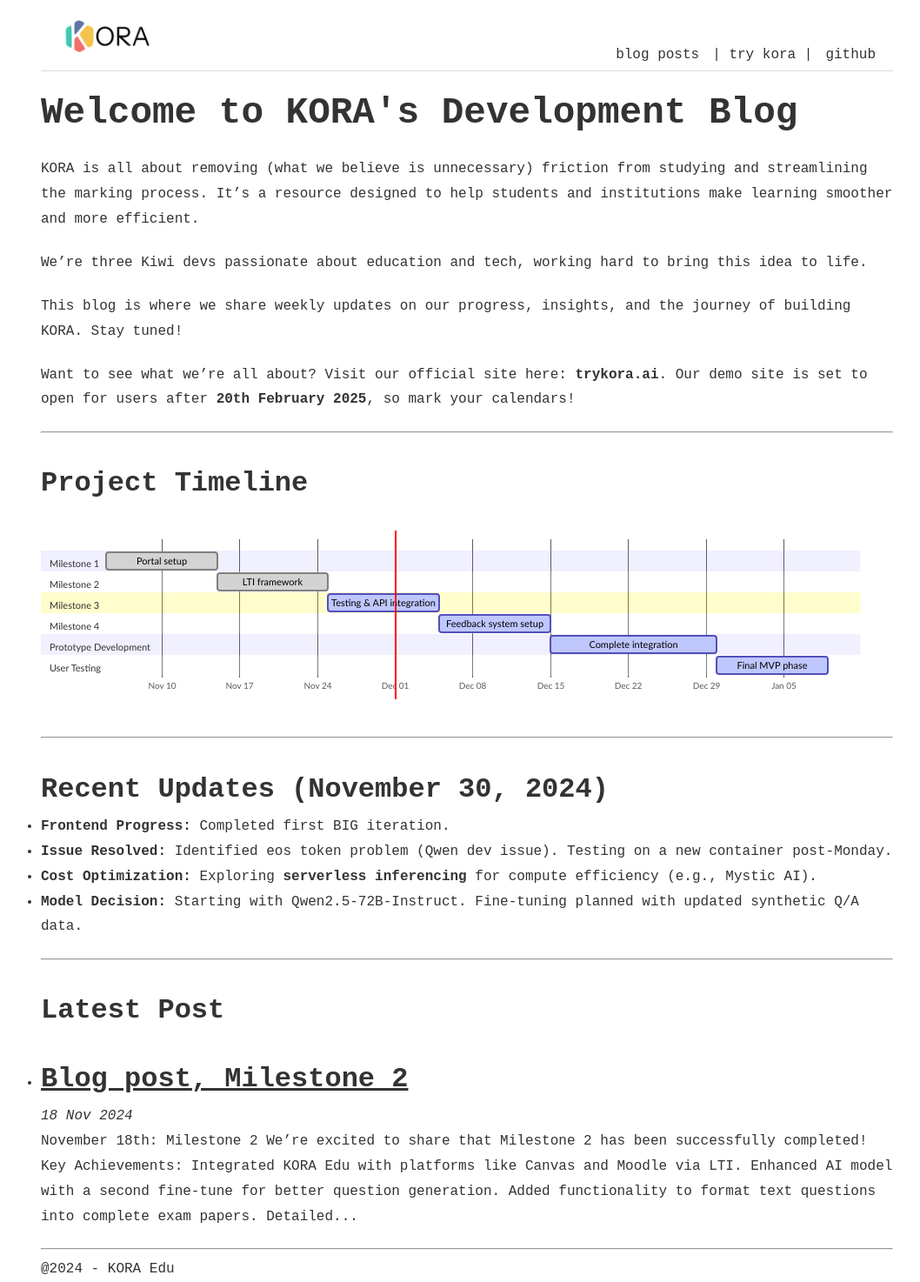
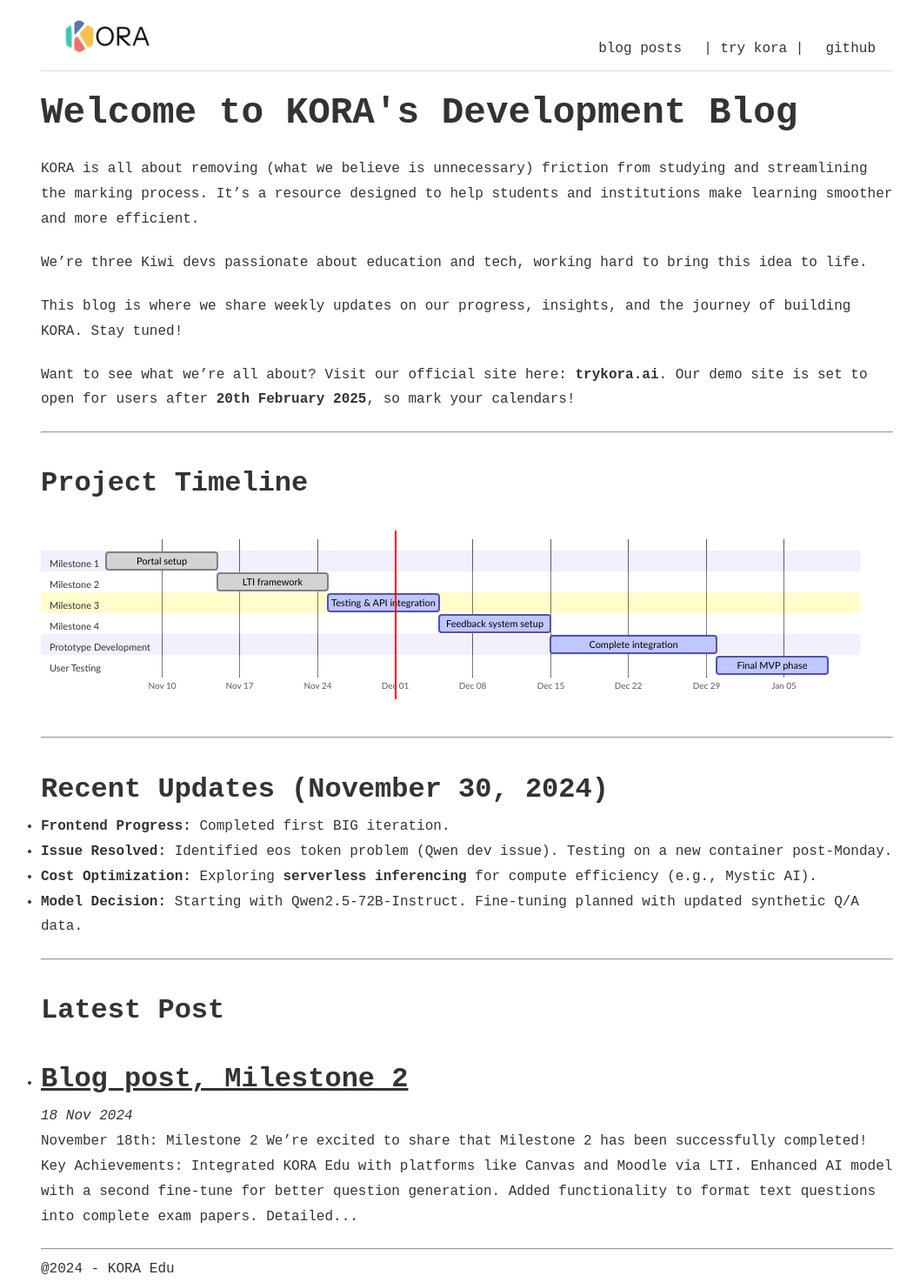
Before and after one commit to kora-edu/kora-edu.github.io, a Jekyll site: the page built from index.html, in a window 1280 px wide. Shown: the whole page at 87% size, without its empty margins (103-1161 px from the left). Built offline with Jekyll 4.4.1, drawn with Linux system fonts in a browser that asks for light colours; the list of posts is cut into pages by our own code.

Commit message:
template

```diff
--- a/_sass/layout.scss
+++ b/_sass/layout.scss
@@ -45,15 +45,13 @@
 #nav-links {
   display: flex; /* Arrange links horizontally */
   align-items: center; /* Align links vertically */
-  gap: 15px; /* Add consistent spacing between navigation links */
-  margin-top: -10px; /* Move links up independently of the logo */
+  gap: 25px; /* Add consistent spacing between navigation links */
 
   a {
     text-decoration: none; /* Remove underline from links */
     color: $text-color; /* Default color for links */
     font-size: 16px; /* Adjust font size */
     font-weight: 500; /* Slightly bold for readability */
-    line-height: 1; /* Ensure consistent line height with the logo */
 
     &:hover {
       color: lighten($text-color, 10%); /* Change color on hover */
```
